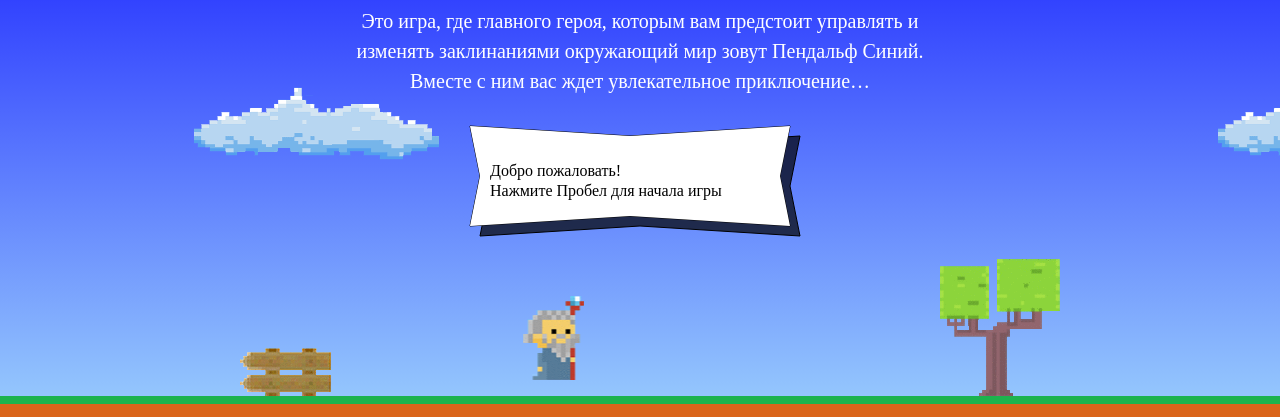
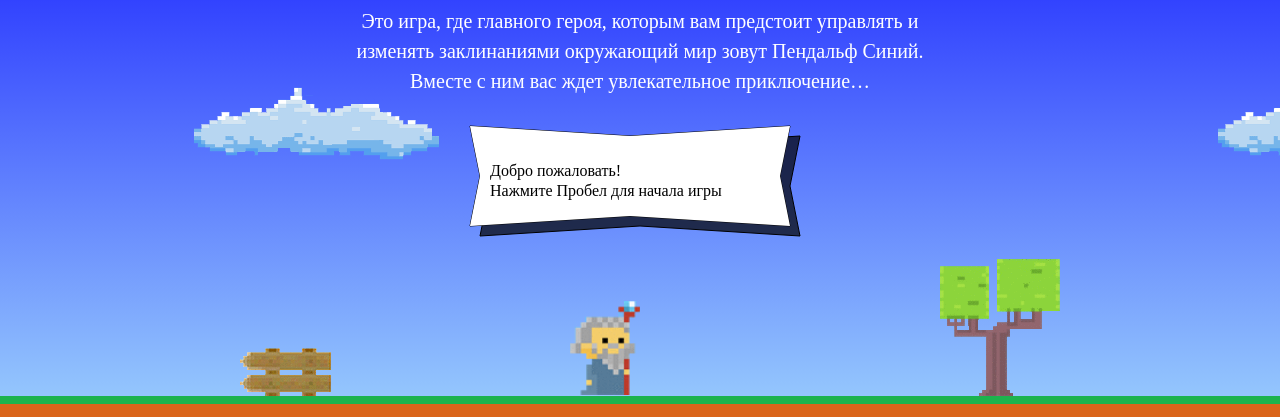
Before and after one commit to JoeTheFin/596635-code-and-magick, a website: page index.html in a window 1280 px wide. Shown: the part 203-620 px from the top of the page. Drawn offline with Linux system fonts and the light colour scheme; a web font is replaced by a local one.

Commit message:
выполнил первое тестовое задание

```diff
--- a/index.html
+++ b/index.html
@@ -181,6 +181,7 @@
   </div>
 </template>
 
+<script src="js/task.js"></script>
 <script src="js/game.js"></script>
 
 </body>
--- /dev/null
+++ b/js/task.js
@@ -0,0 +1,16 @@
+var fireballSize = 22;
+var getFireballSpeed = function  (left) {
+  return left ? 5 : 2;
+};
+var wizardSpeed = 3;
+var wizardWidth = 70;
+var getWizardHeight = function () {
+  var wizardHeight = 1.337 * wizardWidth;
+  return wizardHeight;
+};
+var getWizardX = function (width) {
+  return width / 2.5;
+};
+var getWizardY = function (height) {
+  return height - 95;
+};
```
